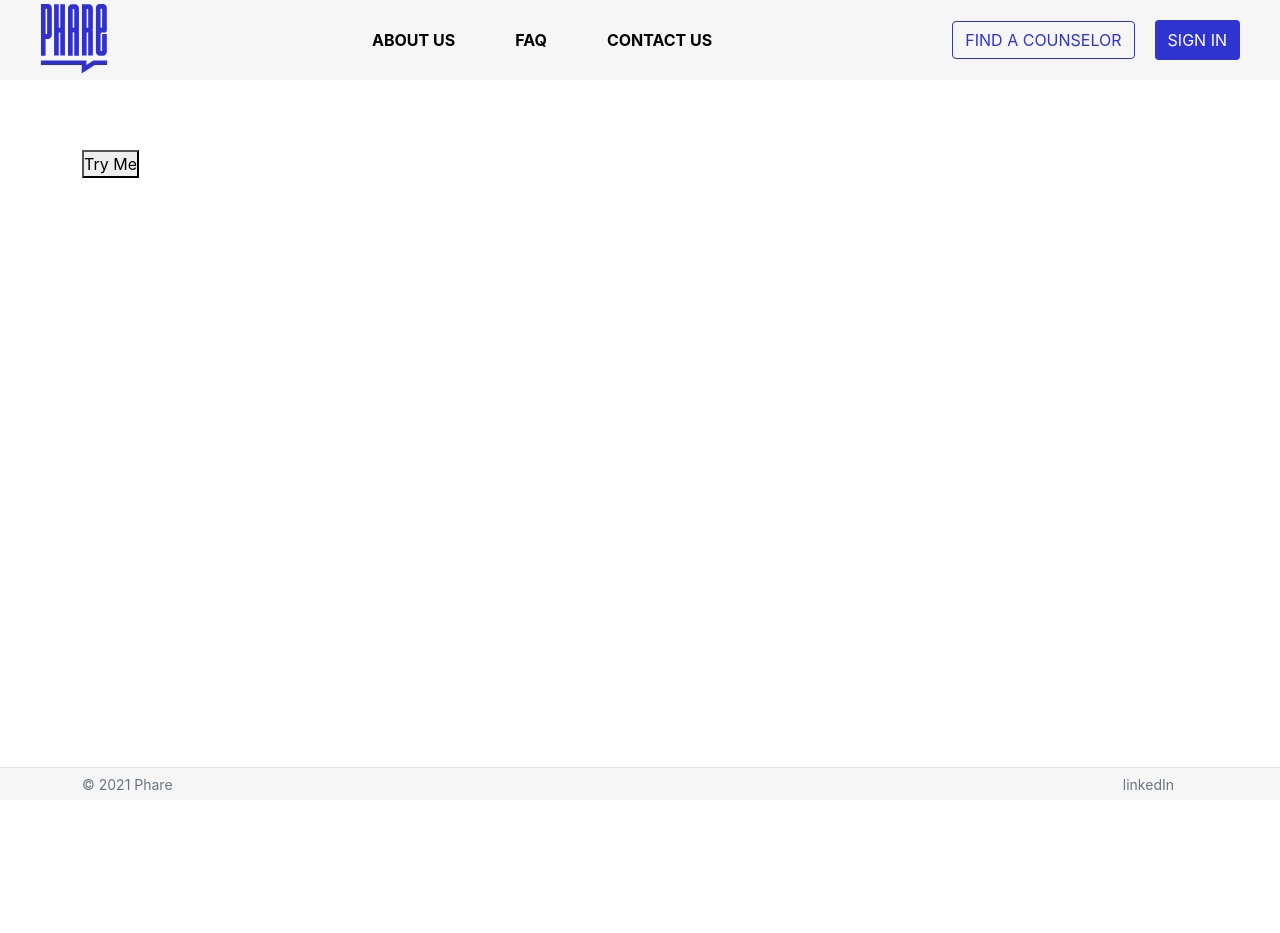
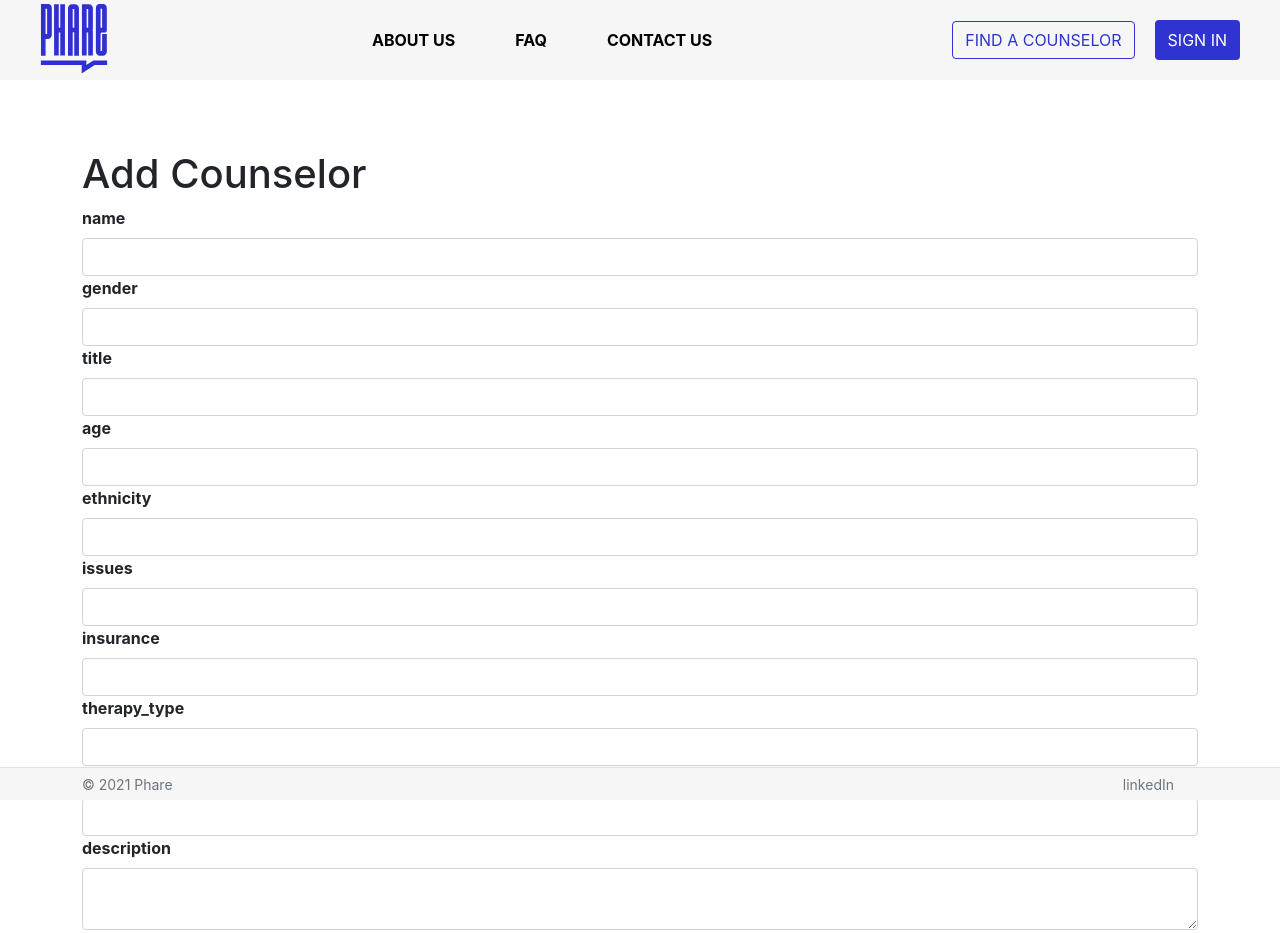
Before and after one commit to imcinnes31/Pricing-Tool, a React (Create React App) app in the folder client/: page /register in a window 1280 px wide. Shown: the top 933 px of the page. Before the commit the page ends 800 px from the top, so only its background shows below. Built offline with nearby package versions, Linux system fonts and the light colour scheme.

Commit message:
Update: Progress on register form
Tasks remaining:
Deal with id, pfp, date fields on submission.
Insert list for ethnicity, issues, insurance, therapy_type, credentials.
See if age and price need to be casted to number.
Figure out form validation.
Styling

```diff
--- a/client/src/pages/Register.jsx
+++ b/client/src/pages/Register.jsx
@@ -1,13 +1,22 @@
 import React from "react";
 import Axios from "axios";
+import { Form, Row, Col, Container, Button } from "react-bootstrap";
+
+const { useState } = React;
 
 export default function Register() {
+  const [ form, setForm ] = useState({
+    id: "3cfacbf3-5ba4-4827-8577-235aa3fa1aa8",
+    pfp: "https://picsum.photos/360/240?random=0",
+    date: "2021-05-31T12:04:39.572Z",
+  });
+
   const counselor_data = {
     id: "3cfacbf3-5ba4-4827-8577-235aa3fa1aa8",
-    name: "Chelsey Dietrich",
-    gender: "male",
-    title: "laudantium voluptate suscipit sunt enim enim",
-    age: 98,
+    name: "",
+    gender: "",
+    title: "",
+    age: 0,
     ethnicity: ["hawaiian"],
     issues: ["adoption"],
     insurance: ["ceridian"],
@@ -23,9 +32,48 @@ export default function Register() {
   const postTest = () => {
     Axios.post("/api/insertCounselor", counselor_data);
   };
+  const submitTest = (e) => {
+    alert(JSON.stringify(form));
+    e.preventDefault();
+  };
+
+  const handleChange = (e) => {
+    setForm({
+      ...form,
+      [e.target.id]: e.target.value
+    });
+  }
   return (
     <div>
-      <button onClick={postTest}>Try Me</button>
+      <h1>Add Counselor</h1>
+      {/* Change Form.Control id to control id in the form group  */}
+      <Form onSubmit={submitTest}>
+      <Form.Label>name</Form.Label>
+        <Form.Control type="text" id="name" onChange={handleChange} required></Form.Control>
+        <Form.Label>gender</Form.Label>
+        <Form.Control type="text" id="gender" onChange={handleChange} required></Form.Control>
+        <Form.Label>title</Form.Label>
+        <Form.Control type="text" id="title" onChange={handleChange} required></Form.Control>
+        <Form.Label>age</Form.Label>
+        <Form.Control type="number" id="age" onChange={handleChange} required></Form.Control>
+        <Form.Label>ethnicity</Form.Label>
+        <Form.Control type="text" id="ethnicity" onChange={handleChange} required></Form.Control>
+        <Form.Label>issues</Form.Label>
+        <Form.Control type="text" id="issues" onChange={handleChange} required></Form.Control>
+        <Form.Label>insurance</Form.Label>
+        <Form.Control type="text" id="insurance" onChange={handleChange} required></Form.Control>
+        <Form.Label>therapy_type</Form.Label>
+        <Form.Control type="text" id="therapy_type" onChange={handleChange} required></Form.Control>
+        <Form.Label>credentials</Form.Label>
+        <Form.Control type="text" id="credentials" onChange={handleChange} required></Form.Control>
+        <Form.Label>description</Form.Label>
+        <Form.Control as="textarea" id="description" onChange={handleChange} required></Form.Control>
+        <Form.Label>price</Form.Label>
+        <Form.Control type="number" id="price" onChange={handleChange} required></Form.Control>
+        <Form.Label>pronouns</Form.Label>
+        <Form.Control type="text" id="pronouns" onChange={handleChange} required></Form.Control>
+        <Button type="submit">Work</Button>
+      </Form>
     </div>
   );
 }
```
